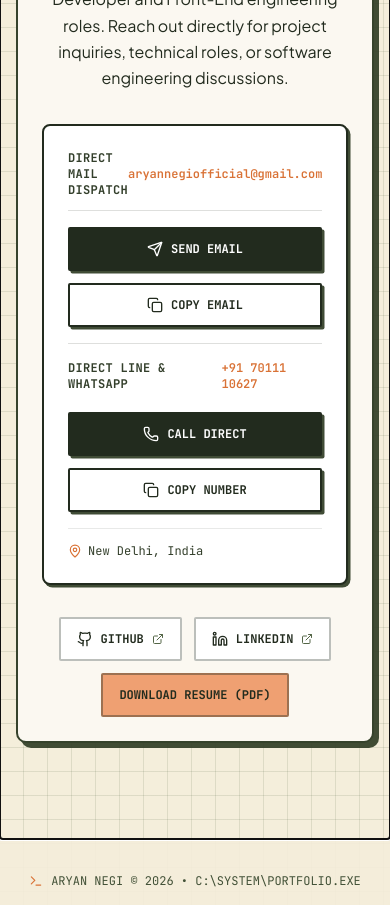
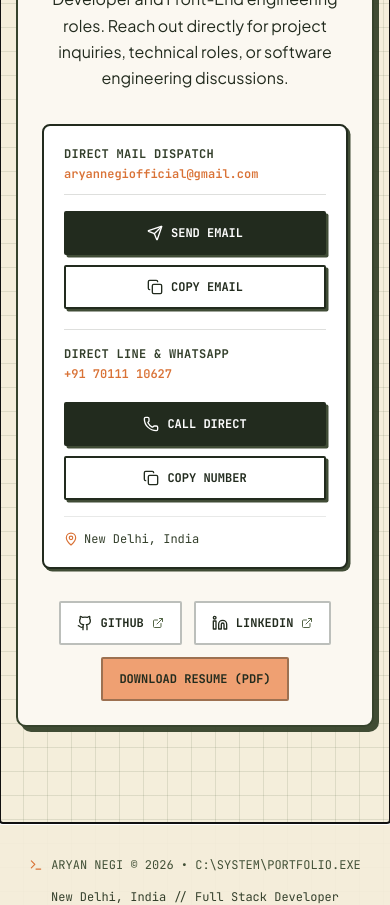
Before and after one commit to negikarecode/Portfolio, a React (Vite) app: page / in a window 390 px wide. Shown: the part 10100-11005 px from the top of the page. Built offline with nearby package versions, Linux system fonts and the light colour scheme.

Commit message:
fix(contact): prevent email card overflow and keep phone number on single line

```diff
--- a/src/components/Contact.tsx
+++ b/src/components/Contact.tsx
@@ -47,43 +47,44 @@ export const Contact: React.FC = () => {
         </div>
 
         {/* Dispatch Box */}
-        <div className="bg-white border-2 border-olive-900 rounded-lg p-6 sm:p-7 max-w-lg mx-auto shadow-retro-sm text-left mb-6">
-          <div className="flex items-center justify-between pb-3 mb-4 border-b border-olive-900/15">
-            <span className="font-mono text-xs font-bold text-olive-800 uppercase tracking-wide">
+        <div className="bg-white border-2 border-olive-900 rounded-lg p-5 sm:p-7 max-w-lg mx-auto shadow-retro-sm text-left mb-6 overflow-hidden">
+          {/* Email row header */}
+          <div className="flex flex-col sm:flex-row sm:items-center sm:justify-between gap-1 pb-3 mb-4 border-b border-olive-900/15">
+            <span className="font-mono text-xs font-bold text-olive-800 uppercase tracking-wide shrink-0">
               Direct Mail Dispatch
             </span>
-            <span className="font-mono text-xs sm:text-sm font-semibold text-copper">
+            <span className="font-mono text-xs sm:text-sm font-semibold text-copper break-all sm:break-normal select-all">
               {personal.email}
             </span>
           </div>
 
-          <div className="flex flex-col sm:flex-row gap-3">
+          <div className="flex flex-col sm:flex-row gap-2.5 sm:gap-3">
             {/* Working mailto: link */}
             <a
               href={`mailto:${personal.email}?subject=Opportunity%20Inquiry%20%E2%80%94%20Aryan%20Negi`}
-              className="retro-btn flex-1 inline-flex items-center justify-center gap-2 px-5 py-3 min-h-[44px] bg-olive-900 text-white font-mono text-xs sm:text-sm font-bold rounded-sm border-2 border-olive-900 hover:bg-copper shadow-retro-sm focus-visible:ring-2 focus-visible:ring-olive-900 focus-visible:outline-none"
+              className="retro-btn flex-1 inline-flex items-center justify-center gap-2 px-4 py-2.5 sm:py-3 min-h-[44px] bg-olive-900 text-white font-mono text-xs sm:text-sm font-bold rounded-sm border-2 border-olive-900 hover:bg-copper shadow-retro-sm focus-visible:ring-2 focus-visible:ring-olive-900 focus-visible:outline-none"
             >
-              <Send className="w-4 h-4" aria-hidden="true" />
-              <span>SEND EMAIL</span>
+              <Send className="w-4 h-4 shrink-0" aria-hidden="true" />
+              <span className="whitespace-nowrap">SEND EMAIL</span>
             </a>
 
             {/* Copy Email Button with visible feedback */}
             <button
               type="button"
               onClick={copyEmailToClipboard}
-              className="retro-btn inline-flex items-center justify-center gap-2 px-5 py-3 min-h-[44px] bg-white text-olive-900 font-mono text-xs sm:text-sm font-bold rounded-sm border-2 border-olive-900 hover:bg-peach-light shadow-retro-sm focus-visible:ring-2 focus-visible:ring-olive-900 focus-visible:outline-none"
+              className="retro-btn inline-flex items-center justify-center gap-2 px-4 py-2.5 sm:py-3 min-h-[44px] bg-white text-olive-900 font-mono text-xs sm:text-sm font-bold rounded-sm border-2 border-olive-900 hover:bg-peach-light shadow-retro-sm focus-visible:ring-2 focus-visible:ring-olive-900 focus-visible:outline-none"
               title="Copy email to clipboard"
               aria-label="Copy email address to clipboard"
             >
               {copiedEmail ? (
                 <>
-                  <Check className="w-4 h-4 text-emerald-600 check-icon-pop" aria-hidden="true" />
-                  <span className="text-emerald-800 font-bold">COPIED! ✓</span>
+                  <Check className="w-4 h-4 text-emerald-600 check-icon-pop shrink-0" aria-hidden="true" />
+                  <span className="text-emerald-800 font-bold whitespace-nowrap">COPIED! ✓</span>
                 </>
               ) : (
                 <>
-                  <Copy className="w-4 h-4" aria-hidden="true" />
-                  <span>COPY EMAIL</span>
+                  <Copy className="w-4 h-4 shrink-0" aria-hidden="true" />
+                  <span className="whitespace-nowrap">COPY EMAIL</span>
                 </>
               )}
             </button>
@@ -94,41 +95,41 @@ export const Contact: React.FC = () => {
 
           {/* Direct Phone Dispatch */}
           {personal.phone && (
-            <div className="mt-4 pt-4 border-t border-olive-900/15">
-              <div className="flex items-center justify-between pb-2 mb-3">
-                <span className="font-mono text-xs font-bold text-olive-800 uppercase tracking-wide">
-                  Direct Line & WhatsApp
+            <div className="mt-5 pt-4 border-t border-olive-900/15">
+              <div className="flex flex-col sm:flex-row sm:items-center sm:justify-between gap-1 pb-2 mb-3">
+                <span className="font-mono text-xs font-bold text-olive-800 uppercase tracking-wide shrink-0">
+                  Direct Line &amp; WhatsApp
                 </span>
-                <span className="font-mono text-xs sm:text-sm font-semibold text-copper">
+                <span className="font-mono text-xs sm:text-sm font-semibold text-copper whitespace-nowrap select-all">
                   {personal.phoneDisplay || personal.phone}
                 </span>
               </div>
 
-              <div className="flex flex-col sm:flex-row gap-3">
+              <div className="flex flex-col sm:flex-row gap-2.5 sm:gap-3">
                 <a
                   href={`tel:${personal.phone.replace(/[^0-9+]/g, '')}`}
-                  className="retro-btn flex-1 inline-flex items-center justify-center gap-2 px-5 py-2.5 min-h-[44px] bg-olive-900 text-white font-mono text-xs sm:text-sm font-bold rounded-sm border-2 border-olive-900 hover:bg-copper shadow-retro-sm focus-visible:ring-2 focus-visible:ring-olive-900 focus-visible:outline-none"
+                  className="retro-btn flex-1 inline-flex items-center justify-center gap-2 px-4 py-2.5 sm:py-3 min-h-[44px] bg-olive-900 text-white font-mono text-xs sm:text-sm font-bold rounded-sm border-2 border-olive-900 hover:bg-copper shadow-retro-sm focus-visible:ring-2 focus-visible:ring-olive-900 focus-visible:outline-none"
                 >
-                  <Phone className="w-4 h-4" aria-hidden="true" />
-                  <span>CALL DIRECT</span>
+                  <Phone className="w-4 h-4 shrink-0" aria-hidden="true" />
+                  <span className="whitespace-nowrap">CALL DIRECT</span>
                 </a>
 
                 <button
                   type="button"
                   onClick={copyPhoneToClipboard}
-                  className="retro-btn inline-flex items-center justify-center gap-2 px-5 py-2.5 min-h-[44px] bg-white text-olive-900 font-mono text-xs sm:text-sm font-bold rounded-sm border-2 border-olive-900 hover:bg-peach-light shadow-retro-sm focus-visible:ring-2 focus-visible:ring-olive-900 focus-visible:outline-none"
+                  className="retro-btn inline-flex items-center justify-center gap-2 px-4 py-2.5 sm:py-3 min-h-[44px] bg-white text-olive-900 font-mono text-xs sm:text-sm font-bold rounded-sm border-2 border-olive-900 hover:bg-peach-light shadow-retro-sm focus-visible:ring-2 focus-visible:ring-olive-900 focus-visible:outline-none"
                   title="Copy phone number to clipboard"
                   aria-label="Copy phone number to clipboard"
                 >
                   {copiedPhone ? (
                     <>
-                      <Check className="w-4 h-4 text-emerald-600 check-icon-pop" aria-hidden="true" />
-                      <span className="text-emerald-800 font-bold">COPIED! ✓</span>
+                      <Check className="w-4 h-4 text-emerald-600 check-icon-pop shrink-0" aria-hidden="true" />
+                      <span className="text-emerald-800 font-bold whitespace-nowrap">COPIED! ✓</span>
                     </>
                   ) : (
                     <>
-                      <Copy className="w-4 h-4" aria-hidden="true" />
-                      <span>COPY NUMBER</span>
+                      <Copy className="w-4 h-4 shrink-0" aria-hidden="true" />
+                      <span className="whitespace-nowrap">COPY NUMBER</span>
                     </>
                   )}
                 </button>
```
